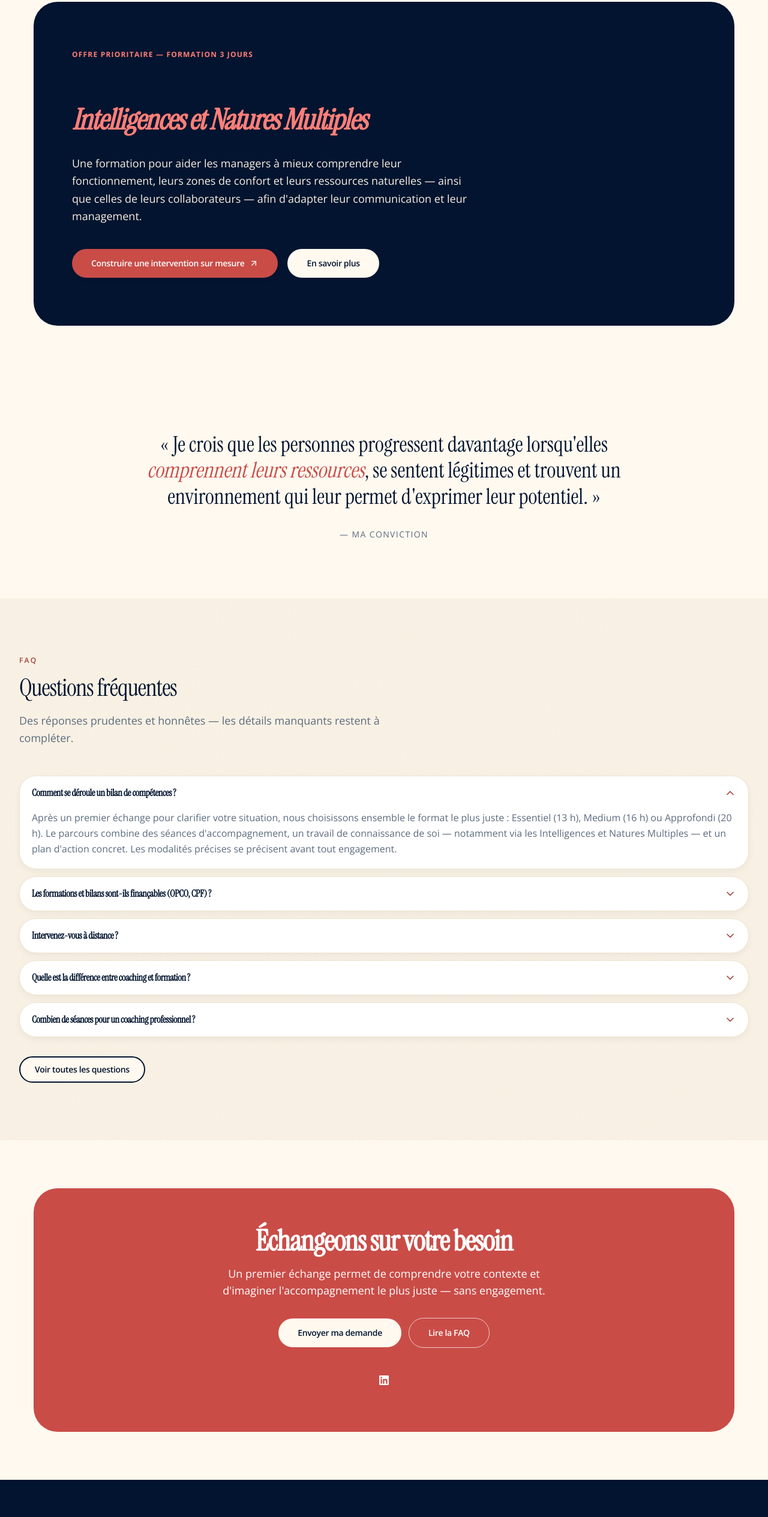
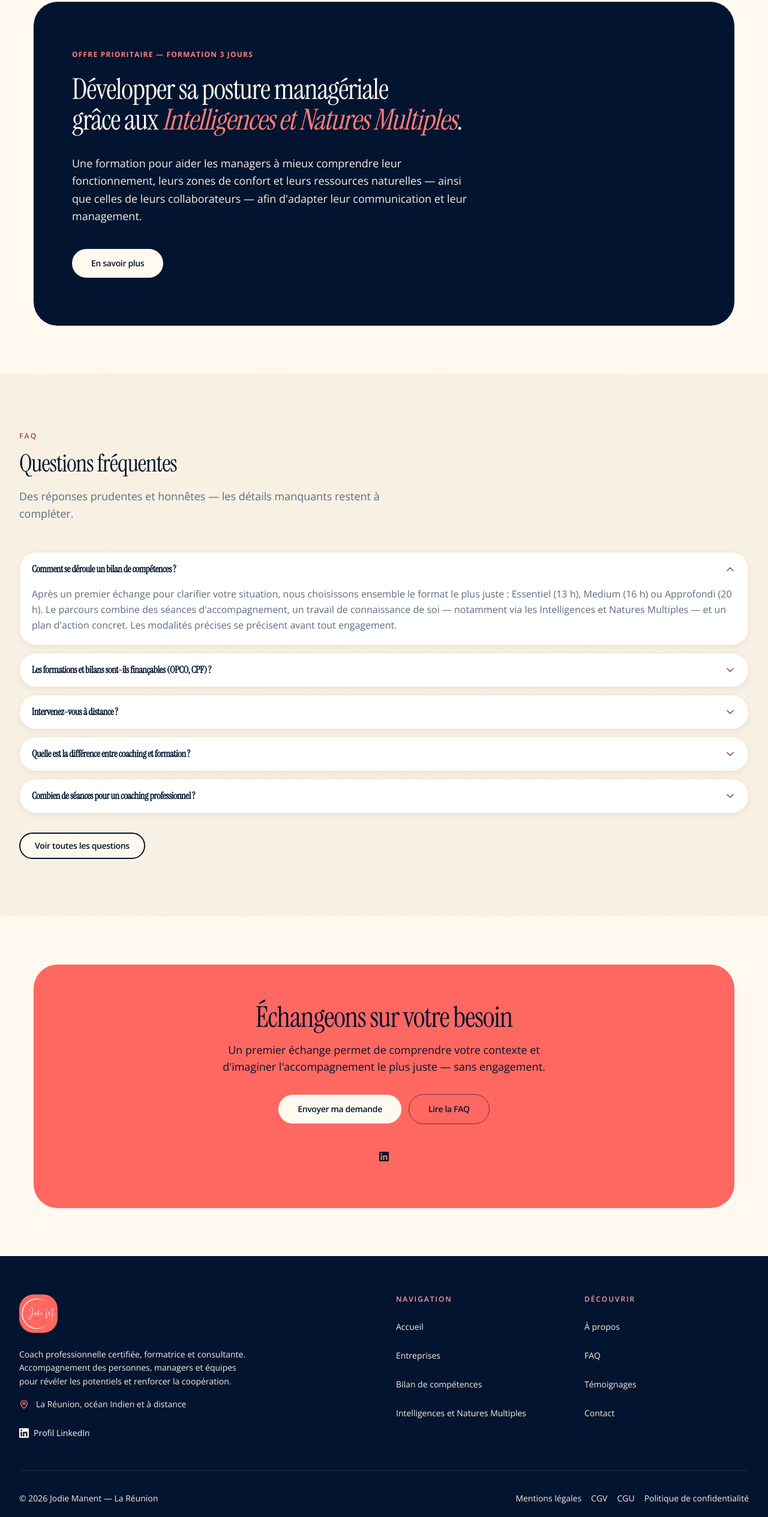
Before and after one commit to chris97425/jodie-manent, a Next.js app: page /jodie-manent/ in a window 1280 px wide. Shown: the part 3100-5629 px from the top of the page at 60% size. Built offline with nearby package versions, Linux system fonts and the light colour scheme.

Commit message:
feat(home): bloc offre lisible (titre crème, grâce à la ligne, 1 seul bouton), citation conviction supprimée, bloc final corail vif

```diff
--- a/src/app/page.tsx
+++ b/src/app/page.tsx
@@ -1,5 +1,4 @@
 import { AudienceProfiles } from "@/components/home/audience-profiles";
-import { ConvictionBand } from "@/components/home/conviction-band";
 import { FaqSection } from "@/components/home/faq-section";
 import { FeaturedOfferBand } from "@/components/home/featured-offer-band";
 import { FinalCta } from "@/components/home/final-cta";
@@ -17,7 +16,6 @@ export default function HomePage() {
       <OffersPreview />
       <SocialProof />
       <FeaturedOfferBand />
-      <ConvictionBand />
       <FaqSection />
       <FinalCta />
     </>
--- a/src/components/home/featured-offer-band.tsx
+++ b/src/components/home/featured-offer-band.tsx
@@ -1,4 +1,3 @@
-import { ArrowUpRight } from "lucide-react";
 import { RevealOnScroll } from "@/components/motion/reveal-on-scroll";
 import { Button } from "@/components/ui/button";
 import { Container } from "@/components/ui/container";
@@ -13,8 +12,10 @@ export function FeaturedOfferBand() {
             <p className="text-xs font-bold uppercase tracking-widest text-coral-400">
               {FEATURED_OFFER.eyebrow}
             </p>
-            <h2 className="mt-6 max-w-3xl font-display text-3xl font-semibold leading-[1.08] tracking-tight sm:text-4xl lg:text-5xl">
-              Développer sa posture managériale grâce aux{" "}
+            <h2 className="mt-6 max-w-3xl font-display text-3xl font-normal leading-[1.08] tracking-tight text-cream-50 sm:text-4xl lg:text-5xl">
+              Développer sa posture managériale
+              <br />
+              grâce aux{" "}
               <span className="italic text-coral-400">
                 Intelligences et Natures Multiples
               </span>
@@ -24,10 +25,6 @@ export function FeaturedOfferBand() {
               {FEATURED_OFFER.description}
             </p>
             <div className="mt-10 flex flex-col gap-4 sm:flex-row sm:flex-wrap">
-              <Button href="/contact/" size="lg">
-                Construire une intervention sur mesure
-                <ArrowUpRight aria-hidden="true" className="h-4 w-4" />
-              </Button>
               <Button
                 href={FEATURED_OFFER.href}
                 variant="cream"
--- a/src/components/home/final-cta.tsx
+++ b/src/components/home/final-cta.tsx
@@ -21,11 +21,11 @@ export function FinalCta() {
     <section className="px-4 py-16 sm:px-6 sm:py-20">
       <Container>
         <RevealOnScroll>
-          <div className="rounded-[2.5rem] bg-coral-700 px-6 py-12 text-center text-white sm:px-8 md:px-16 md:py-16">
-            <p className="font-display text-3xl font-semibold tracking-tight sm:text-4xl lg:text-5xl">
+          <div className="rounded-[2.5rem] bg-coral-500 px-6 py-12 text-center text-night sm:px-8 md:px-16 md:py-16">
+            <p className="font-display text-3xl font-normal tracking-tight sm:text-4xl lg:text-5xl">
               Échangeons sur votre besoin
             </p>
-            <p className="mx-auto mt-4 max-w-xl text-lg text-white">
+            <p className="mx-auto mt-4 max-w-xl text-lg text-night">
               Un premier échange permet de comprendre votre contexte et
               d&apos;imaginer l&apos;accompagnement le plus juste — sans
               engagement.
@@ -38,7 +38,7 @@ export function FinalCta() {
                 href="/faq/"
                 variant="ghost"
                 size="lg"
-                className="border border-white/70 text-white hover:bg-white/10 hover:text-white"
+                className="border border-night/60 text-night hover:bg-night/10 hover:text-night"
               >
                 Lire la FAQ
               </Button>
@@ -54,7 +54,7 @@ export function FinalCta() {
                       target="_blank"
                       rel="noopener noreferrer"
                       aria-label={link.label}
-                      className="inline-flex min-h-11 min-w-11 items-center justify-center rounded-full text-white transition-colors hover:bg-white/10 hover:text-white focus-visible:outline-none focus-visible:ring-2 focus-visible:ring-white active:bg-white/15"
+                      className="inline-flex min-h-11 min-w-11 items-center justify-center rounded-full text-night transition-colors hover:bg-night/10 hover:text-night focus-visible:outline-none focus-visible:ring-2 focus-visible:ring-night active:bg-night/15"
                     >
                       <Icon className="h-4 w-4" />
                     </a>
```
